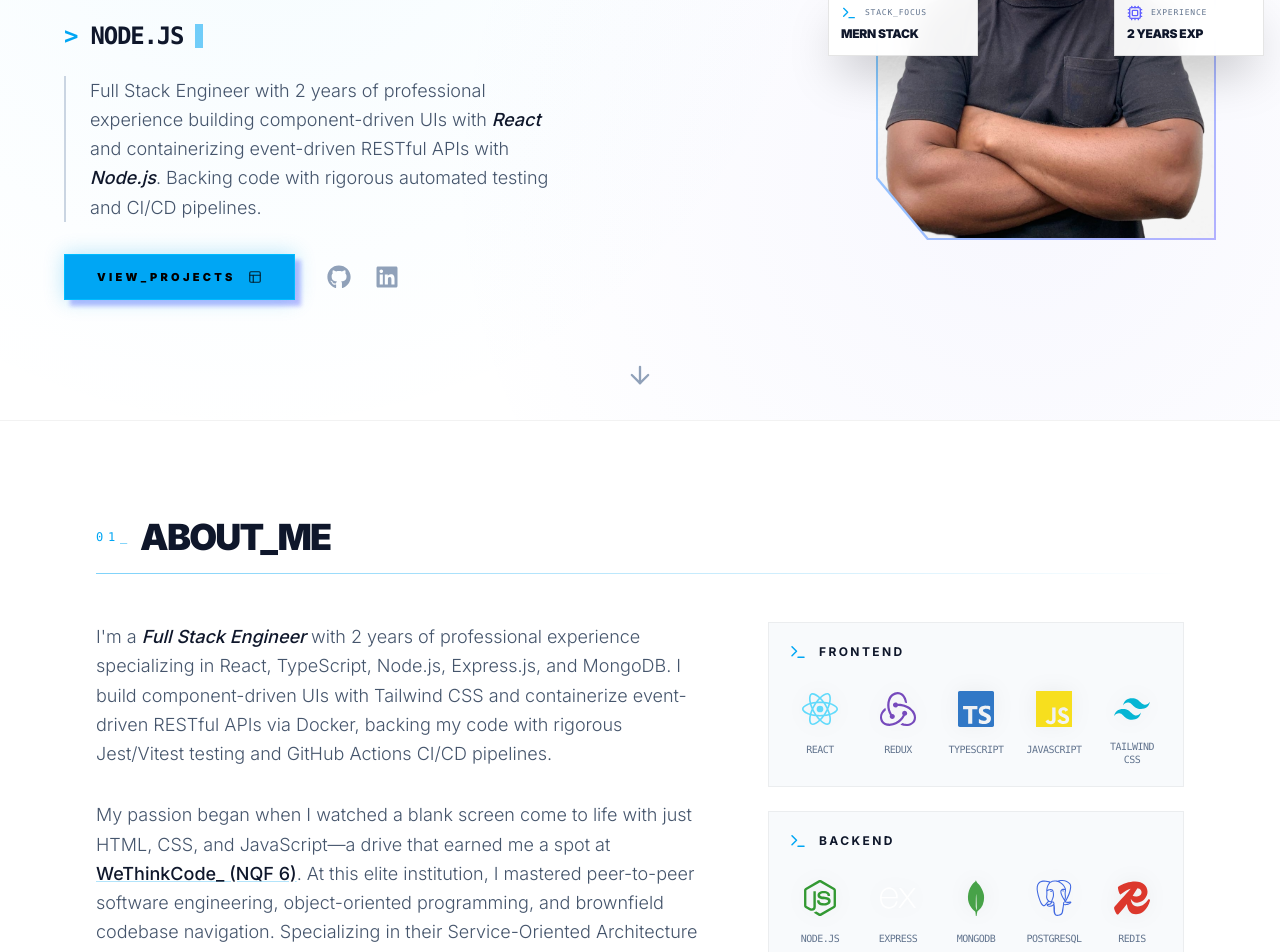
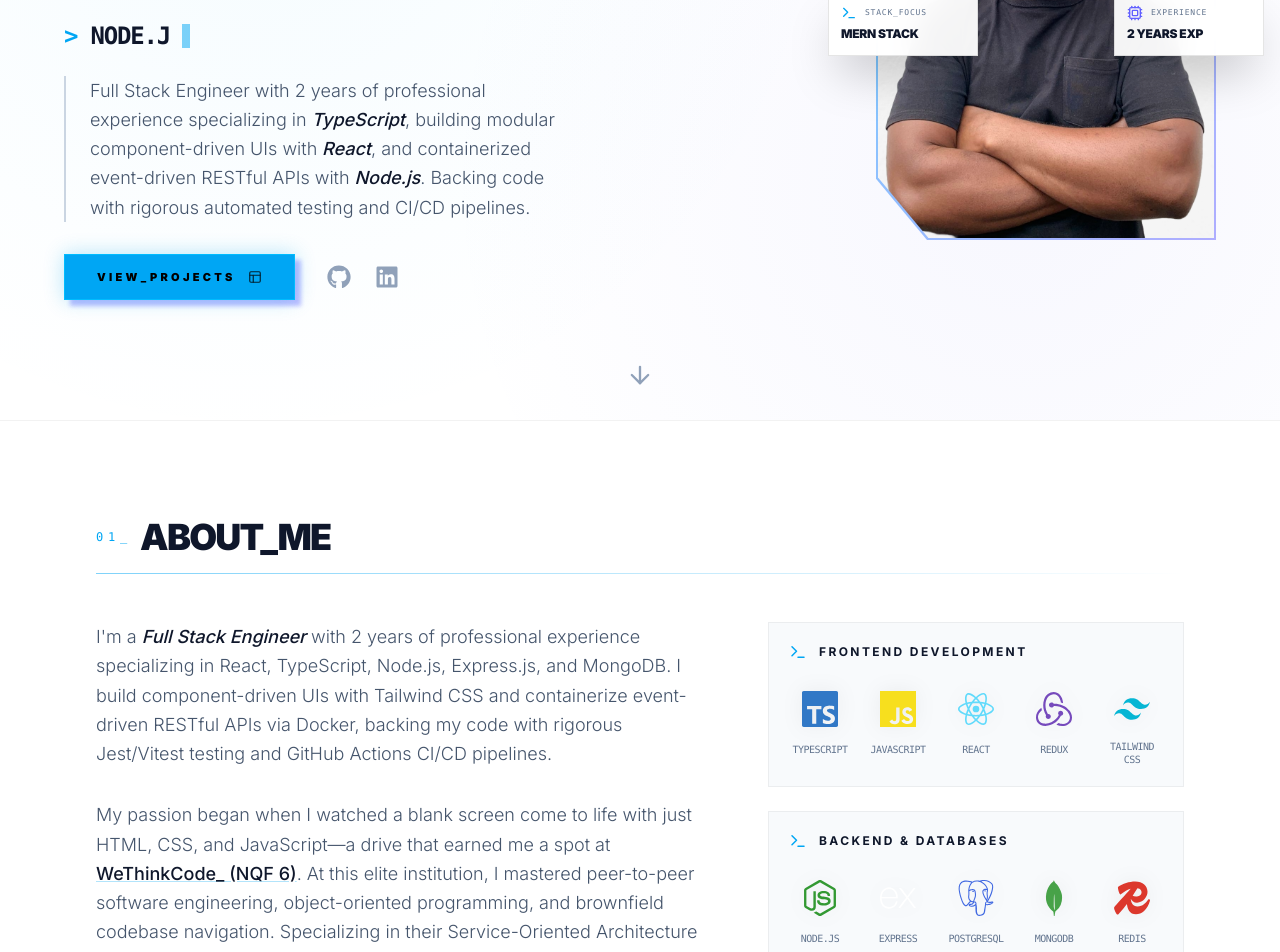
Before and after one commit to KAMO333/Revamped-Portfolio, a React (Vite) app: page / in a window 1280 px wide. Shown: the part 380-1332 px from the top of the page. Built offline with nearby package versions, Linux system fonts and the light colour scheme.

Commit message:
feat: update About and Hero components for improved clarity and detail; add new project to showcase

```diff
--- a/src/components/About.jsx
+++ b/src/components/About.jsx
@@ -21,33 +21,33 @@ import {
 export const About = () => {
   const skills = [
     {
-      category: "Frontend",
+      category: "Frontend Development",
       items: [
+        { name: "TypeScript", icon: <SiTypescript color="#3178C6" /> },
+        { name: "JavaScript", icon: <SiJavascript color="#F7DF1E" /> },
         { name: "React", icon: <SiReact color="#61DAFB" /> },
         { name: "Redux", icon: <SiRedux color="#764ABC" /> },
-        { name: "TypeScript", icon: <SiTypescript color="#3178C6" /> },
-        { name: "JavaScript", icon: <SiJavascript color="#F7DF1E" /> },
         { name: "Tailwind CSS", icon: <SiTailwindcss color="#06B6D4" /> },
       ],
     },
     {
-      category: "Backend",
+      category: "Backend & Databases",
       items: [
         { name: "Node.js", icon: <SiNodedotjs color="#339933" /> },
         { name: "Express", icon: <SiExpress color="#ffffff" /> },
+        { name: "PostgreSQL", icon: <SiPostgresql color="#4169E1" /> },
         { name: "MongoDB", icon: <SiMongodb color="#47A248" /> },
-        { name: "PostgreSQL", icon: <SiPostgresql color="#4169E1" /> },
         { name: "Redis", icon: <SiRedis color="#DC382D" /> },
       ],
     },
     {
-      category: "DevOps_&_Tools",
+      category: "DevOps & Tools",
       items: [
         { name: "Docker", icon: <SiDocker color="#2496ED" /> },
         { name: "Jest", icon: <SiJest color="#C21325" /> },
-        { name: "Claude AI", icon: <SiAnthropic color="#D97757" /> },
         { name: "Linux", icon: <SiLinux color="#FCC624" /> },
         { name: "Git", icon: <SiGit color="#F05032" /> },
+        { name: "Claude AI", icon: <SiAnthropic color="#D97757" /> },
       ],
     },
   ];
--- a/src/components/Hero.jsx
+++ b/src/components/Hero.jsx
@@ -66,12 +66,17 @@ export const Hero = () => {
 
             <p className="text-slate-600 dark:text-slate-400 text-sm md:text-lg max-w-lg leading-relaxed font-light border-l-2 border-slate-300 dark:border-slate-800 pl-6 text-left mx-auto md:mx-0">
               Full Stack Engineer with 2 years of professional experience
-              building component-driven UIs with
+              specializing in
+              <span className="text-slate-900 dark:text-white font-medium italic">
+                {" "}
+                TypeScript
+              </span>
+              , building modular component-driven UIs with
               <span className="text-slate-900 dark:text-white font-medium italic">
                 {" "}
                 React
-              </span>{" "}
-              and containerizing event-driven RESTful APIs with
+              </span>
+              , and containerized event-driven RESTful APIs with
               <span className="text-slate-900 dark:text-white font-medium italic">
                 {" "}
                 Node.js
--- a/src/components/data/projects.json
+++ b/src/components/data/projects.json
@@ -3,15 +3,38 @@
     "title": "Advanced Authentication System",
     "imageSrc": "projects/auth-system.png",
     "description": "A production-grade authentication system with email verification, password recovery and protected routes.",
-    "skills": ["React", "TypeScript", "Node.js", "MongoDB", "Jest", "Docker"],
+    "skills": ["TypeScript", "React", "Node.js", "MongoDB", "Jest", "Docker"],
     "demo": "https://advanced-auth-system-uwj9.onrender.com/",
     "source": "https://github.com/KAMO333/mern-advanced-auth"
+  },
+  {
+    "title": "The Collection",
+    "imageSrc": "projects/collection.png",
+    "description": "A minimalist, high-performance digital archive that provides seamless image uploads and instant cloud persistence.",
+    "skills": [
+      "TypeScript",
+      "React",
+      "Tailwind CSS",
+      "Node.js",
+      "Express",
+      "PostgreSQL"
+    ],
+    "demo": "https://photo-gallery-7osi.vercel.app/",
+    "source": "https://github.com/KAMO333/photo-gallery"
   },
   {
     "title": "E-Commerce",
     "imageSrc": "projects/e-commerce.png",
     "description": "A full-stack online store with product management, cart functionality and Stripe payment processing.",
-    "skills": ["React", "Node.js", "MongoDB", "Stripe", "Redis", "Jest"],
+    "skills": [
+      "JavaScript",
+      "React",
+      "Node.js",
+      "MongoDB",
+      "Stripe",
+      "Redis",
+      "Jest"
+    ],
     "demo": "https://mern-e-commerce-e8hp.onrender.com/",
     "source": "https://github.com/KAMO333/mern-e-commerce"
   },
@@ -20,6 +43,7 @@
     "imageSrc": "projects/expense tracker.png",
     "description": "A full-stack expense tracking dashboard with real-time analytics powered by GraphQL.",
     "skills": [
+      "JavaScript",
       "React",
       "Tailwind CSS",
       "Node.js",
@@ -34,30 +58,15 @@
     "title": "Tic Tac Toe",
     "imageSrc": "projects/tictactoe.png",
     "description": "A multiplayer browser game with score tracking and lofi music.",
-    "skills": ["React", "Jest", "CI/CD"],
+    "skills": ["JavaScript", "React", "Jest"],
     "demo": "https://tictactoe-by-kamo.netlify.app/",
     "source": "https://github.com/KAMO333/tic-tac-toe-game"
-  },
-  {
-    "title": "The Collection",
-    "imageSrc": "projects/collection.png",
-    "description": "A minimalist, high-performance digital archive that provides seamless image uploads and instant cloud persistence.",
-    "skills": [
-      "React",
-      "TypeScript",
-      "Tailwind CSS",
-      "Node.js",
-      "Express",
-      "PostgreSQL"
-    ],
-    "demo": "https://photo-gallery-7osi.vercel.app/",
-    "source": "https://github.com/KAMO333/photo-gallery"
   },
   {
     "title": "myTunes",
     "imageSrc": "projects/mytunes.png",
     "description": "Music website that features top House DJs",
-    "skills": ["HTML5", "CSS3", "JavaScript", "Jest"],
+    "skills": ["JavaScript", "HTML5", "CSS3", "Jest"],
     "demo": "https://mytunewebsite.netlify.app/",
     "source": "https://github.com/KAMO333/myTunes-"
   }
```
